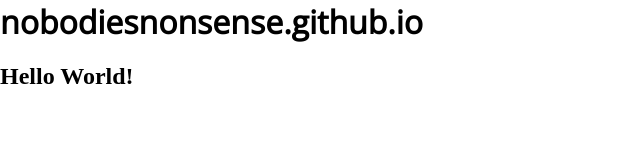
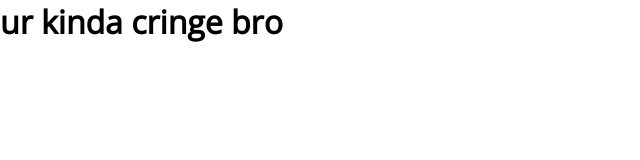
Before and after one commit to NobodiesNonsense/nobodiesnonsense.github.io, a plain HTML site: page index.html in a window 1280 px wide. Shown: the whole page, without its empty margins (0-640 px from the left). Drawn offline with nearby package versions, Linux system fonts and the light colour scheme.

Commit message:
Update index.html

```diff
--- a/index.html
+++ b/index.html
@@ -9,8 +9,7 @@
 </head>
 
 <body>
-    <h1 id="header">nobodiesnonsense.github.io</h1>
-    <h2>Hello World!</h2>
+    <h1 id="header">ur kinda cringe bro</h1>
 </body>
 
 </html>
```
